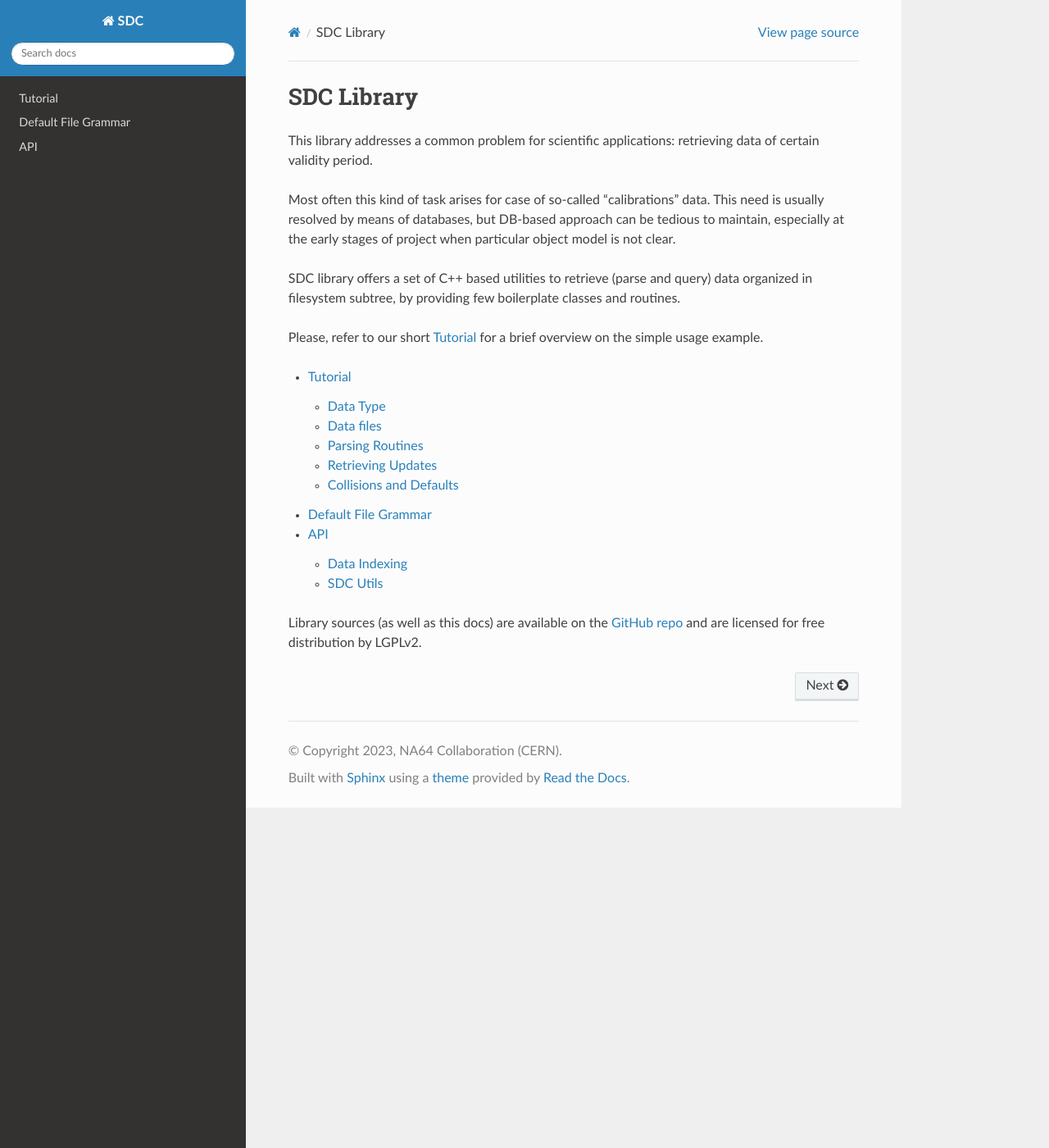
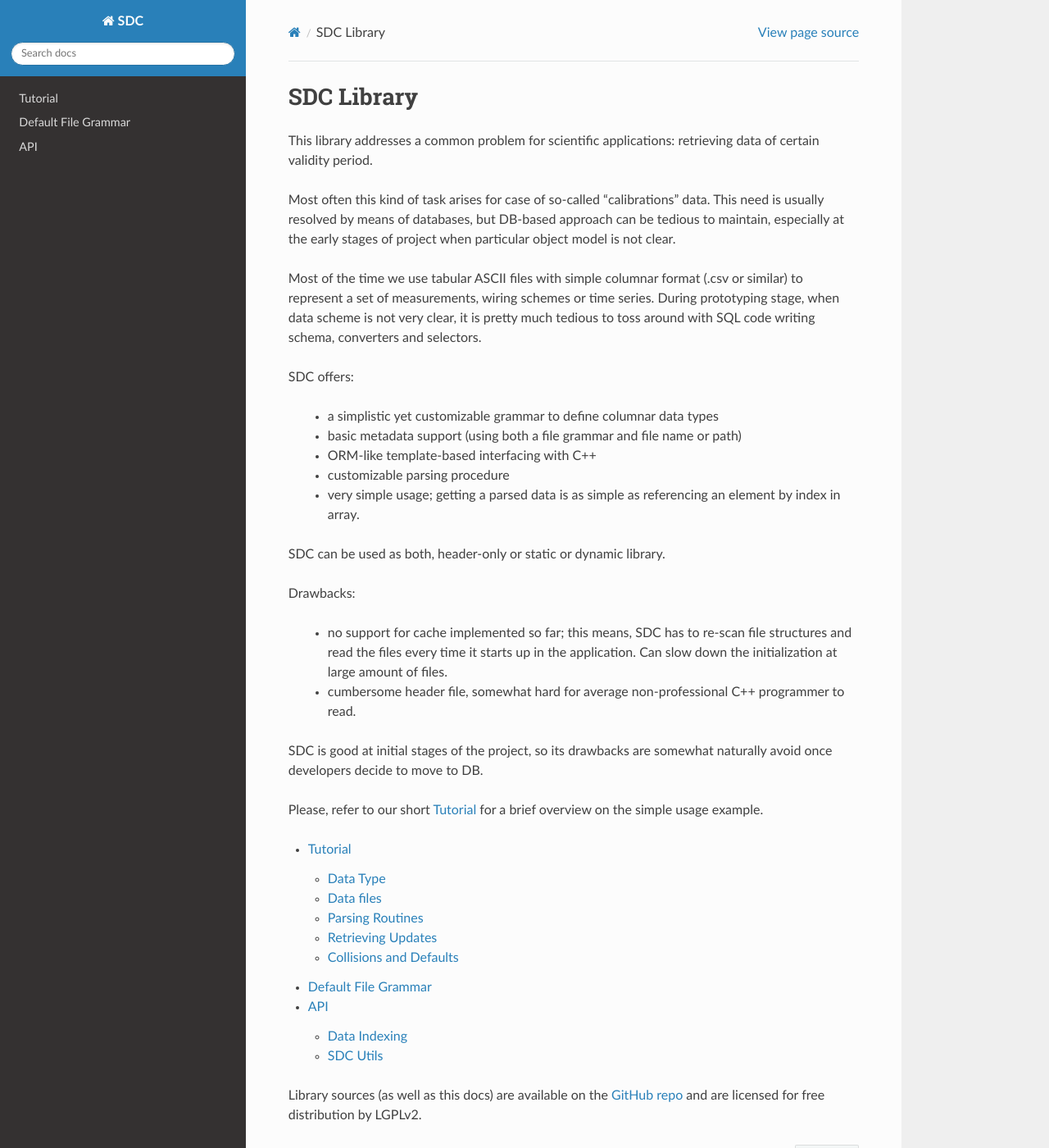
Before and after one commit to CrankOne/sdc, a Sphinx documentation site: the page built from doc/index.rst, in a window 1280 px wide and 1400 px high. Shown: the whole window at 82% size. Built offline with Sphinx 7.4.7 and the Read the Docs theme 2.0.0, drawn with Linux system fonts in a browser that asks for light colours.

```diff
--- a/doc/index.rst
+++ b/doc/index.rst
@@ -11,9 +11,32 @@ This need is usually resolved by means of databases, but DB-based approach
 can be tedious to maintain, especially at the early stages of project when
 particular object model is not clear.
 
-SDC library offers a set of C++ based utilities to retrieve (parse and query)
-data organized in filesystem subtree, by providing few boilerplate classes and
-routines.
+Most of the time we use tabular ASCII files with simple columnar format (.csv
+or similar) to represent a set of measurements, wiring schemes or time series.
+During prototyping stage, when data scheme is not very clear, it is pretty much
+tedious to toss around with SQL code writing schema, converters and selectors.
+
+SDC offers:
+
+ * a simplistic yet customizable grammar to define columnar data types
+ * basic metadata support (using both a file grammar and file name or path)
+ * ORM-like template-based interfacing with C++
+ * customizable parsing procedure
+ * very simple usage; getting a parsed data is as simple as referencing an
+   element by index in array.
+
+SDC can be used as both, header-only or static or dynamic library.
+
+Drawbacks:
+
+ * no support for cache implemented so far; this means, SDC has to re-scan file
+   structures and read the files every time it starts up in the application.
+   Can slow down the initialization at large amount of files.
+ * cumbersome header file, somewhat hard for average non-professional
+   C++ programmer to read.
+
+SDC is good at initial stages of the project, so its drawbacks are somewhat
+naturally avoid once developers decide to move to DB.
 
 Please, refer to our short :ref:`tutorial` for a brief overview on the simple usage
 example.
```
Also changed, not shown: README.md (+4 -50 lines), doc/tutorial.rst (+16 -0 lines).
